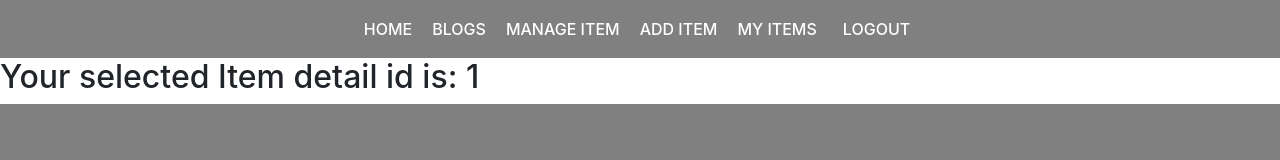
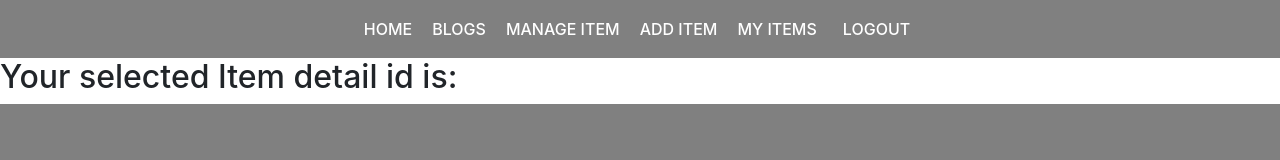
Before and after one commit to joymohanta/warehouse-management-client-side, a React (Create React App) app: page /inventory/1 in a window 1280 px wide. Shown: the top 160 px of the page. Built offline with nearby package versions, Linux system fonts and the light colour scheme; no server answers; sample sign-in values are in the browser's storage; a web font is replaced by a local one.

Commit message:
added one item to inventory page

```diff
--- a/src/Hooks/useItemDetail.js
+++ b/src/Hooks/useItemDetail.js
@@ -3,7 +3,7 @@ import { useEffect, useState } from "react";
 const useItemDetail = () => {
   const [items, setItems] = useState([]);
   useEffect(() => {
-    fetch("service.json")
+    fetch("http://localhost:5000/item")
       .then((res) => res.json())
       .then((data) => setItems(data));
   }, []);
--- a/src/Pages/Inventory/Inventory.js
+++ b/src/Pages/Inventory/Inventory.js
@@ -1,11 +1,20 @@
-import React from "react";
+import React, { useEffect, useState } from "react";
 import { useParams } from "react-router-dom";
 
 const Inventory = () => {
   const { id } = useParams();
+  const [item, setItem] = useState({});
+
+  useEffect(() => {
+    const url = `http://localhost:5000/item/${id}`;
+    fetch(url)
+      .then((res) => res.json())
+      .then((data) => setItem(data));
+  }, []);
+
   return (
     <div>
-      <h2>Your selected Item detail id is: {id} </h2>
+      <h2>Your selected Item detail id is: {item.name} </h2>
     </div>
   );
 };
```
Also changed, not shown: firebase.json (added), 2 other files (tests, documents, lock files or other folders).
